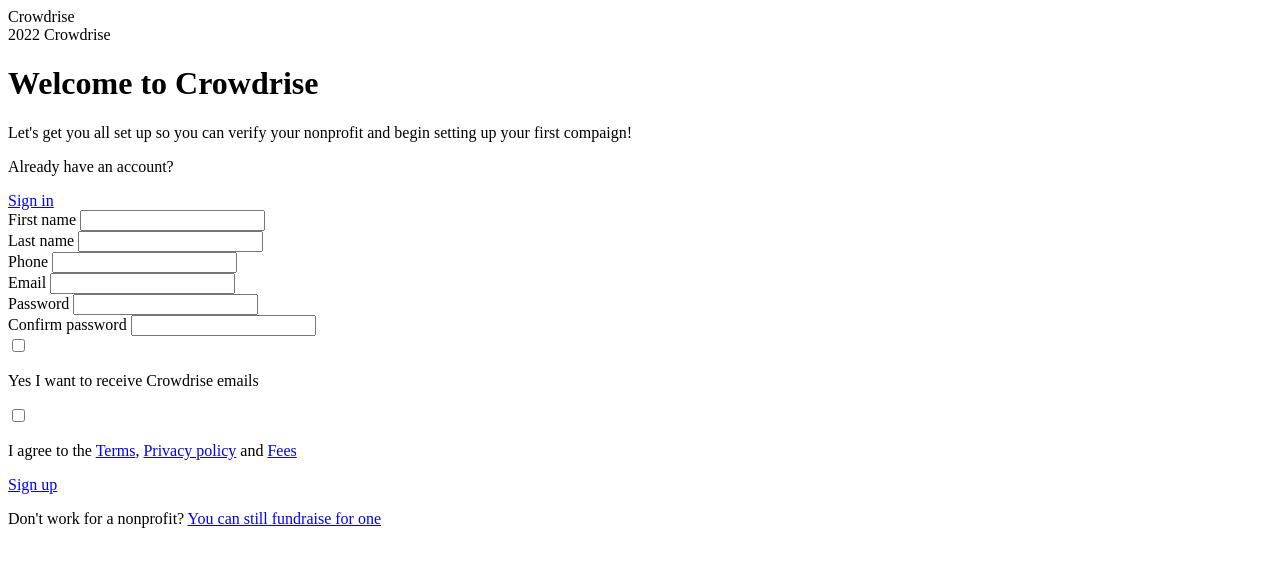
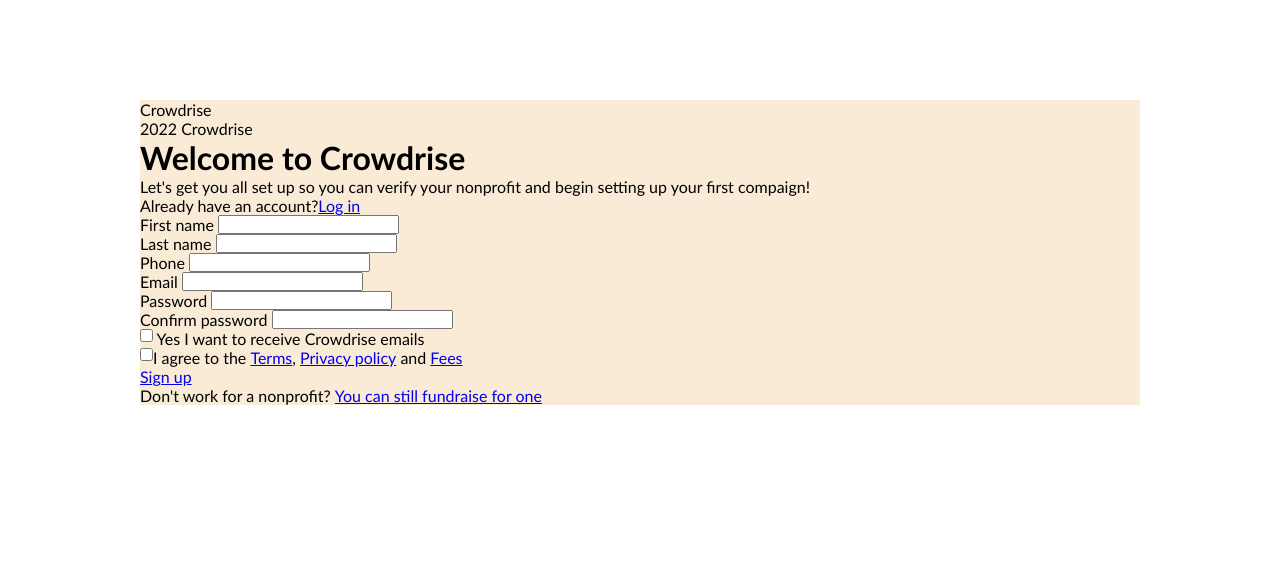
Before and after one commit to julijajarmale/17-Crowdrise, a website: page index.html in a window 1280 px wide. Drawn offline with Linux system fonts and the light colour scheme.

Commit message:
initial css

```diff
--- /dev/null
+++ b/css/main.css
@@ -0,0 +1,70 @@
+body,
+body * {
+    margin: 0;
+    padding: 0;
+    vertical-align: top;
+    box-sizing: border-box;
+}
+
+body {
+    font-family: 'Gill Sans', 'Gill Sans MT', Calibri, 'Trebuchet MS', sans-serif;
+}
+
+.container{
+    width:1000px;
+    margin-left: calc(50% - 500px);
+    background-color: antiquewhite;
+    margin-top: 100px;
+    display: inline-block;
+}
+.container > .left-column{
+
+}
+.left-column > header{
+
+}
+
+.left-column > footer{
+
+}
+
+.container > .right-column{
+
+}
+
+.right-column > h1{
+
+}
+
+.right-column > p{
+
+}
+.right-column > p > a{
+
+}
+
+.right-column > .form{
+
+}
+
+.right-column > .form > .form-row{
+
+}
+
+.form > .label{
+
+}
+.form > .input{
+
+}
+
+.right-column > .bottom-p{
+
+}
+
+.right-column > .bottom-links{
+
+}
+.right-column > .sign-up{
+
+}
--- a/index.html
+++ b/index.html
@@ -4,10 +4,11 @@
     <meta charset="UTF-8">
     <meta http-equiv="X-UA-Compatible" content="IE=edge">
     <meta name="viewport" content="width=device-width, initial-scale=1.0">
+    <link rel="stylesheet" href="./css/main.css">
     <title>Crowdrise</title>
 </head>
 <body>
-    <main>
+    <main class="container">
         <div class="left-column">
             <header class="logo">Crowdrise</header>
             <footer>2022 Crowdrise</footer>
@@ -16,10 +17,8 @@
         <div class="right-column">
             <h1>Welcome to Crowdrise</h1>
             <p>Let's get you all set up so you can verify your nonprofit and begin setting up your first compaign! </p>
-           <div class="sign-in">
-                <p>Already have an account?</p>
-                <a href="#">Sign in</a>
-           </div>
+            <p>Already have an account?<a href="#">Log in</a></p>
+
         <form class="form">
             <div class="form-row">
                 <label class="label">First name</label>
@@ -47,18 +46,14 @@
             </div>
 
         <div class="bottom-p">
-            <input type="checkbox" class="checkbox">
-            <p>Yes I want to receive Crowdrise emails</p>
+            <input type="checkbox" class="checkbox"> Yes I want to receive Crowdrise emails <br>
+            <input type="checkbox" class="checkbox">I agree to the <a href="#" class="bottom-links">Terms</a>, <a href="#" class="bottom-links">Privacy policy</a> and <a href="#" class="bottom-links">Fees</a>
+        </div>
+        <div class="sign-up">
+            <a href="#">Sign up</a>
         </div>
         <div class="bottom-p">
-            <input type="checkbox" class="checkbox">
-            <p>I agree to the <a href="#">Terms</a>, <a href="#">Privacy policy</a> and <a href="#">Fees</a></p>
-        </div>
-        <div class="main-link">
-            <a href="#">Sign up</a>
-        </div>
-        <div class="bottom-p2">
-            <p>Don't work for a nonprofit? <a href="#">You can still fundraise for one</a></p>
+         Don't work for a nonprofit? <a href="#" class="bottom-links">You can still fundraise for one</a>
         </div>
         </form>
         </div>
```
